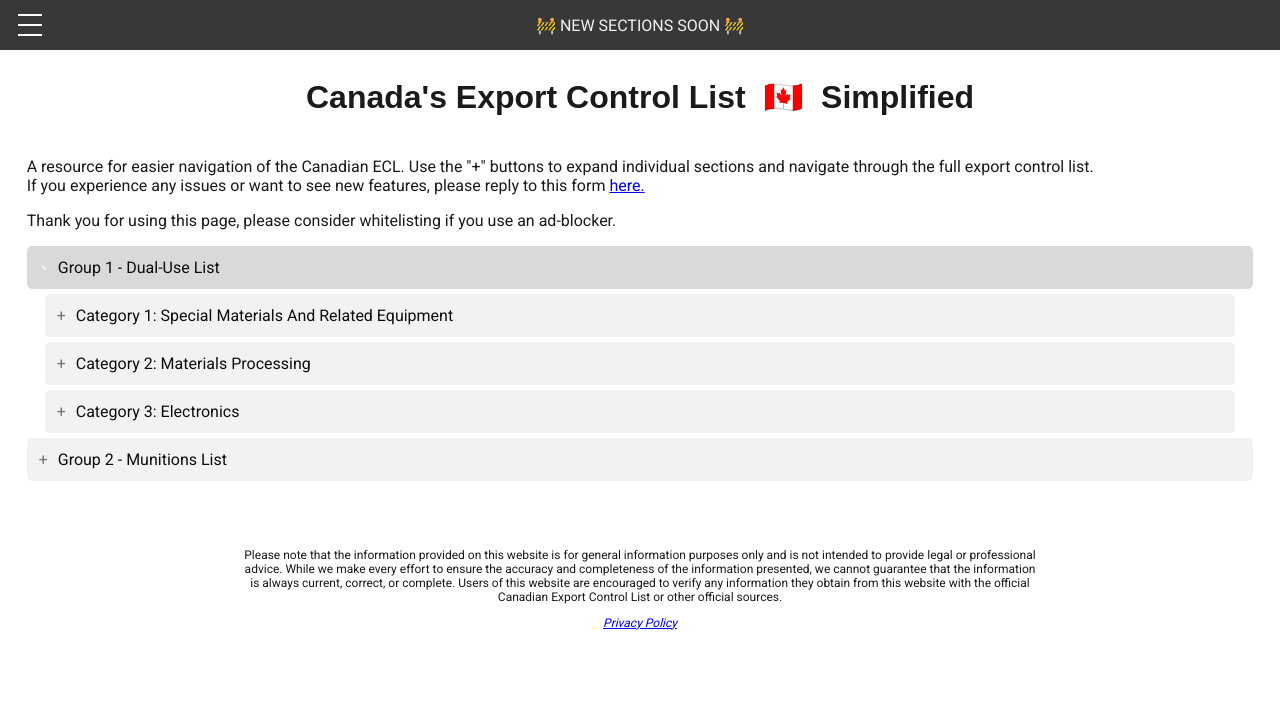
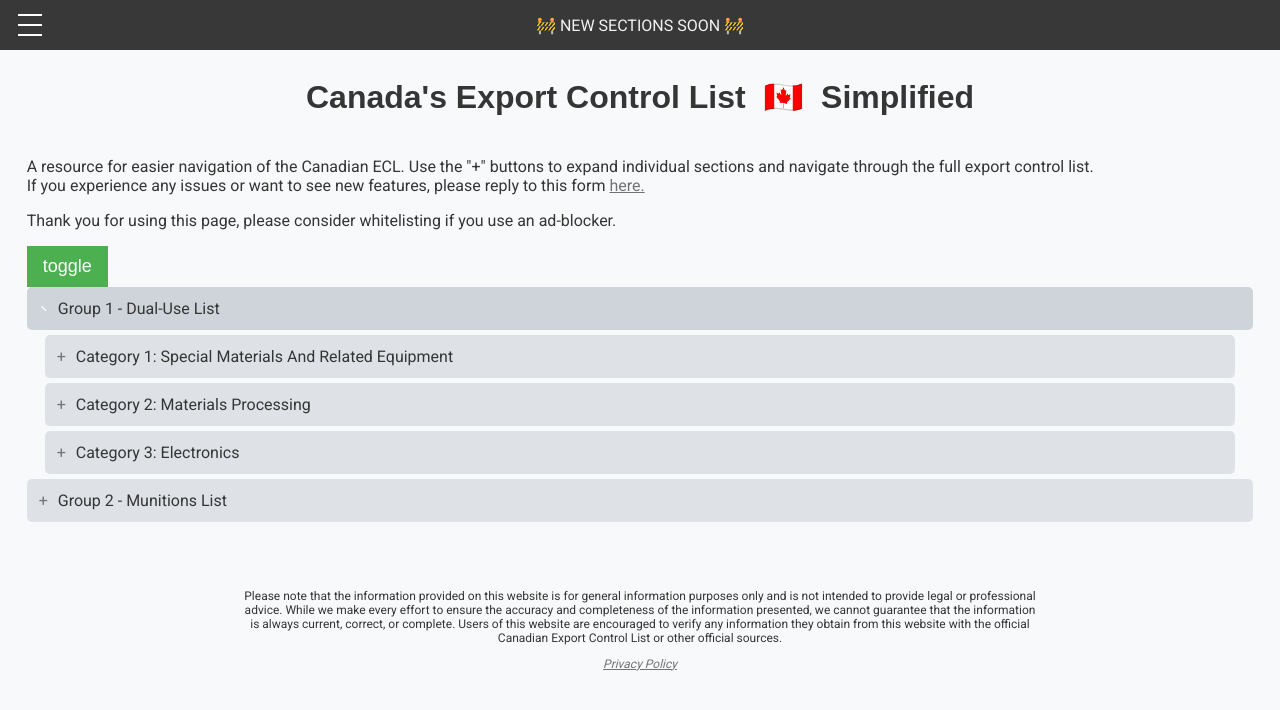
Before and after one commit to andrewmwoodward/CanadaECL, a plain HTML site: page index.html in a window 1280 px wide. Both pictures are taken after a click on the button "Group 1 - Dual-Use List". Drawn offline with Linux system fonts and the light colour scheme.

Commit message:
Added light and dark theme toggle
Added the light and dark theme toggle, need to move this toggle to the header on the right hand side

```diff
--- a/index.html
+++ b/index.html
@@ -17,9 +17,6 @@
 
     <link rel="stylesheet" href="style.css">
 
-    <script src="main.js"></script>
-
-
     <!-- GOOGLE ADS -->
 
     <script async src="https://pagead2.googlesyndication.com/pagead/js/adsbygoogle.js?client=ca-pub-6087659983027068"
@@ -35,7 +32,7 @@
   <header>
 
 
-<input type="checkbox" class="toggler">
+    <input type="checkbox" class="toggler">
 
     <div class="hamburger"><div></div></div>
     <div class="menu">
@@ -75,13 +72,16 @@
       <!-- <p>&#x1F6A7;&nbsp;SECTIONS ARE STILL GETTING ADDED&nbsp;&#x1F6A7;</p> -->
     </div>
 
+    <div>
 
       <p><br>A resource for easier navigation of the Canadian ECL. Use the "+" buttons to expand individual sections and navigate through the full export control list. <br>If you experience any issues or want to see new features, please reply to this form
         <a href="https://forms.gle/wMjY9FXB5MXua1k89">here.</a>
       </p>
       <p>Thank you for using this page, please consider whitelisting if you use an ad-blocker.</p>
 
+    <button id="toggle" class="button">toggle</button>
 
+    </div>
 
     <div>
 
@@ -975,6 +975,9 @@
       });
     </script>
 
+
+    <script src="main.js"></script>
+
   </body>
 
 </html>
--- a/main.js
+++ b/main.js
@@ -1,15 +1,15 @@
-function expandAccordionWithParents(accordionId) {
-  var accordion = document.getElementById(accordionId);
-  accordion.classList.add("active");
-  var panel = accordion.nextElementSibling;
-  panel.style.maxHeight = panel.scrollHeight + "px";
 
-  var parent = accordion.parentElement;
-  while (parent && parent.tagName !== "BODY") {
-    if (parent.classList.contains("panel")) {
-      parent.style.maxHeight = parent.scrollHeight + "px";
-      parent.previousElementSibling.classList.add("active");
-    }
-    parent = parent.parentElement;
-  }
-}
+const toggle = document.getElementById("toggle");
+const theme = window.localStorage.getItem("theme");
+
+/* verifica se o tema armazenado no localStorage é escuro
+se sim aplica o tema escuro ao body */
+if (theme === "dark") document.body.classList.add("dark");
+
+// event listener para quando o botão de alterar o tema for clicado
+toggle.addEventListener("click", () => {
+  document.body.classList.toggle("dark");
+  if (theme === "dark") {
+    window.localStorage.setItem("theme", "light");
+  } else window.localStorage.setItem("theme", "dark");
+});
--- a/style.css
+++ b/style.css
@@ -1,7 +1,41 @@
+/* --------- LIGHT DARK TESTING ------------ */
+
+body {
+
+  /* Color variables */
+
+  --text-light:#737373;
+  --text-dark:#353535;
+
+  --bg-mainpage:#f8f9fa;
+  --bg-accordianbutton:#dee2e6;
+  --bg-accordianhover:#ced4da;
+
+  background-color: var(--bg-mainpage);
+
+  padding-top: 30px;
+  max-width: 1500px;
+  margin: auto;
+}
+
+.dark {
+  --text-light:#CBD2D9;
+  --text-dark:#E4E7EB;
+
+  --bg-mainpage:#1F2933;
+  --bg-accordianbutton:#323F4B;
+  --bg-accordianhover:#3E4C59;
+
+}
+
+
+
+/* --------- ACCORDIAN STYLINGS ------------ */
+
 /* Style the buttons that are used to open and close the accordion panel */
 button.accordion {
-background-color: #f2f2f2;
-color: #0d0d0d;
+background-color: var(--bg-accordianbutton);
+color: var(--text-dark);
 font-family: Roboto, sans-serif;
 font-size: 16px;
 cursor: pointer;
@@ -19,7 +53,7 @@ z-index: 1;
 /* Add a background color to the button if it is clicked on (add the .active class with JS), and when you move the mouse over it (hover) */
 button.accordion.active,
 button.accordion:hover {
-background-color: #d9d9d9;
+background-color: var(--bg-accordianhover);
 }
 
 
@@ -43,7 +77,7 @@ margin-right: 10px;
 /* Style the accordion panel. Note: hidden by default */
 div.panel {
 padding: 0 18px;
-background-color: #fff;
+background-color: var(--bg-mainpage);
 display: none;
 border-radius: 5px;
 }
@@ -59,45 +93,43 @@ max-width: 1000px;
 margin: 0 auto;
 }
 
+/* --------- Main html objects style ------------ */
+
 h1 {
-color: #1a1a1a;
+color: var(--text-dark);
 font-family: Roboto Slab, sans-serif;
 font-size: 25;
 }
 
 ol,li {
-color: #1a1a1a;
-font-family: Roboto, sans-serif;
+color: var(--text-dark);
 font-size: 12;
 margin: 6px;
 }
 
 ul {
-color: #1a1a1a;
-font-family: Roboto, sans-serif;
+color: var(--text-dark);
 font-size: 12;
 margin: 6px;
 list-style-type: none;
 }
 
 p {
-color: #1a1a1a;
-font-family: Roboto, sans-serif;
+color: var(--text-dark);
 font-size: 12;
 }
 
-/*Centers content*/
-body {
-padding-top: 30px;
-max-width: 1500px;
-margin: auto;
-/*background: #708090;*/
+
+a {
+    color: var(--text-light);
 }
+
 
 /* Ensure no text is touching edge of browser window*/
 html {
 padding: 20pt;
 scroll-padding-top: 70px;
+font-family: Roboto, sans-serif;
 }
 
 /* Adds a space between main and footer*/
@@ -107,8 +139,7 @@ padding-bottom: 50px;
 
 
 footer {
-/*background-color: #333;*/
-/*color: #fff;*/
+
 text-align: center;
 font-size: 12px;
 font-family: Roboto, sans-serif;
```
